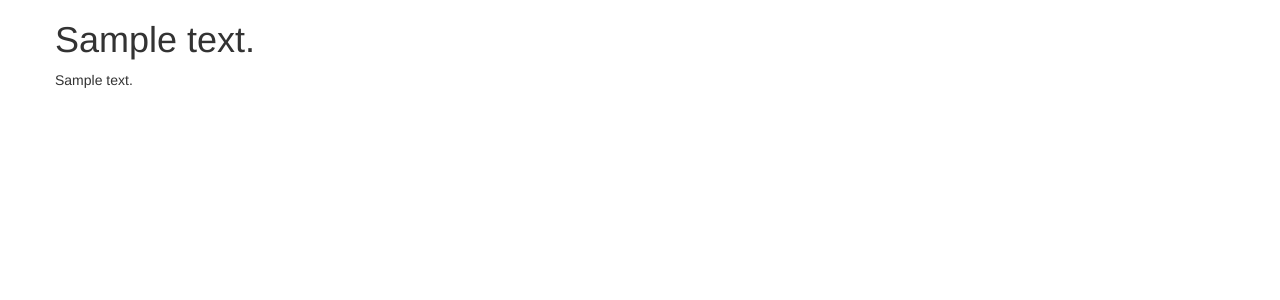
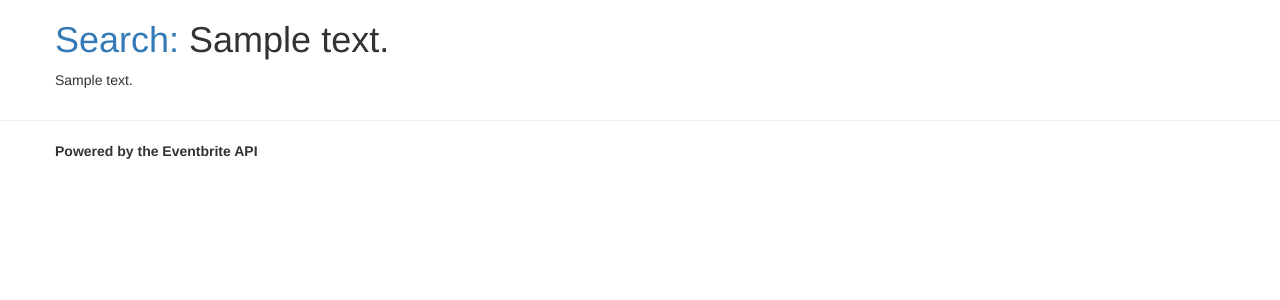
Before and after one commit to maccery/tellmeevents, a Django app: template events/templates/events/event.html in a window 1280 px wide. Shown: the top 300 px of the page. Run offline with Django 3.2, Linux system fonts and the light colour scheme; the template is opened without the code that fills it: most values are stand-ins (such as "Sample title", 1, 10 or a date in 2020); some libraries are stand-ins or nearby versions.

Commit message:
Neatened design up slightly

```diff
--- a/events/templates/events/categories.html
+++ b/events/templates/events/categories.html
@@ -1,8 +1,8 @@
 {% extends "events/layout.html" %}
 {% block content %}
-<h1>Pick your favourite three categories, and we'll show you where to go</h1>
-
-<form action="/results" method="get">
+<h1>Search</h1>
+<p>Pick your favourite three categories, and we'll show events from them!</p>
+<form action="{% url 'search' %}" method="get">
     {{ form }}
 <button class="btn btn-default">Submit</button>
 </form>
--- a/events/templates/events/event.html
+++ b/events/templates/events/event.html
@@ -1,6 +1,6 @@
 {% extends "events/layout.html" %}
 {% block content %}
-<h1>{{ event.name.text }}</h1>
+<h1><h1><a href="{% url 'home' %}">Search:</a> {{ event.name.text }}</h1>
 <p>
 {{ event.description.text }}
 </p>
--- a/events/templates/events/layout.html
+++ b/events/templates/events/layout.html
@@ -9,5 +9,11 @@
             {% endblock %}
         </div>
     </div>
+    <hr>
+    <footer class="container">
+        <div class="row">
+            <b>Powered by the Eventbrite API</b>
+        </div>
+    </footer>
     </body>
 </html>
--- a/events/urls.py
+++ b/events/urls.py
@@ -3,8 +3,8 @@ from . import views
 from views import CategoriesView, ResultsView, EventView
 
 urlpatterns = [
-    url(r'^$', CategoriesView.as_view()),
-    url(r'^results$', ResultsView.as_view(), name='events_search'),
-    url(r'^results/(?P<page_number>\w+)/$', ResultsView.as_view()),
-    url(r'^event/(?P<events_id>\w+)/$', EventView.as_view()),
+    url(r'^$', CategoriesView.as_view(), name='home'),
+    url(r'^results$', ResultsView.as_view(), name='search'),
+    url(r'^results/(?P<page_number>\w+)/$', ResultsView.as_view(), name='results'),
+    url(r'^event/(?P<events_id>\w+)/$', EventView.as_view(), name='event'),
 ]
--- a/events/views.py
+++ b/events/views.py
@@ -38,6 +38,8 @@ class ResultsView(View):
         if data:
             events = data['events']
             page_count = data['pagination']['page_count']
+
+            # Pass our returned data to the view. page_count is the total number of pages to paginate through
             return render_to_response('events/events.html',
                                       {'events': events, 'range': range(1, page_count), 'page_count': page_count})
         else:
--- a/requirements.txt
+++ b/requirements.txt
@@ -1,7 +1,11 @@
+coverage==4.0.3
 Django==1.9.1
 django-pipeline==1.6.4
 eventbrite==3.3.3
+funcsigs==0.4
 futures==3.0.4
+mock==1.3.0
+pbr==1.8.1
 requests==2.9.1
 six==1.10.0
 wheel==0.26.0
```
Also changed, not shown: events/templates/events/events.html (+9 -10 lines), README.md, db.sqlite3 (deleted), 1 other file.
